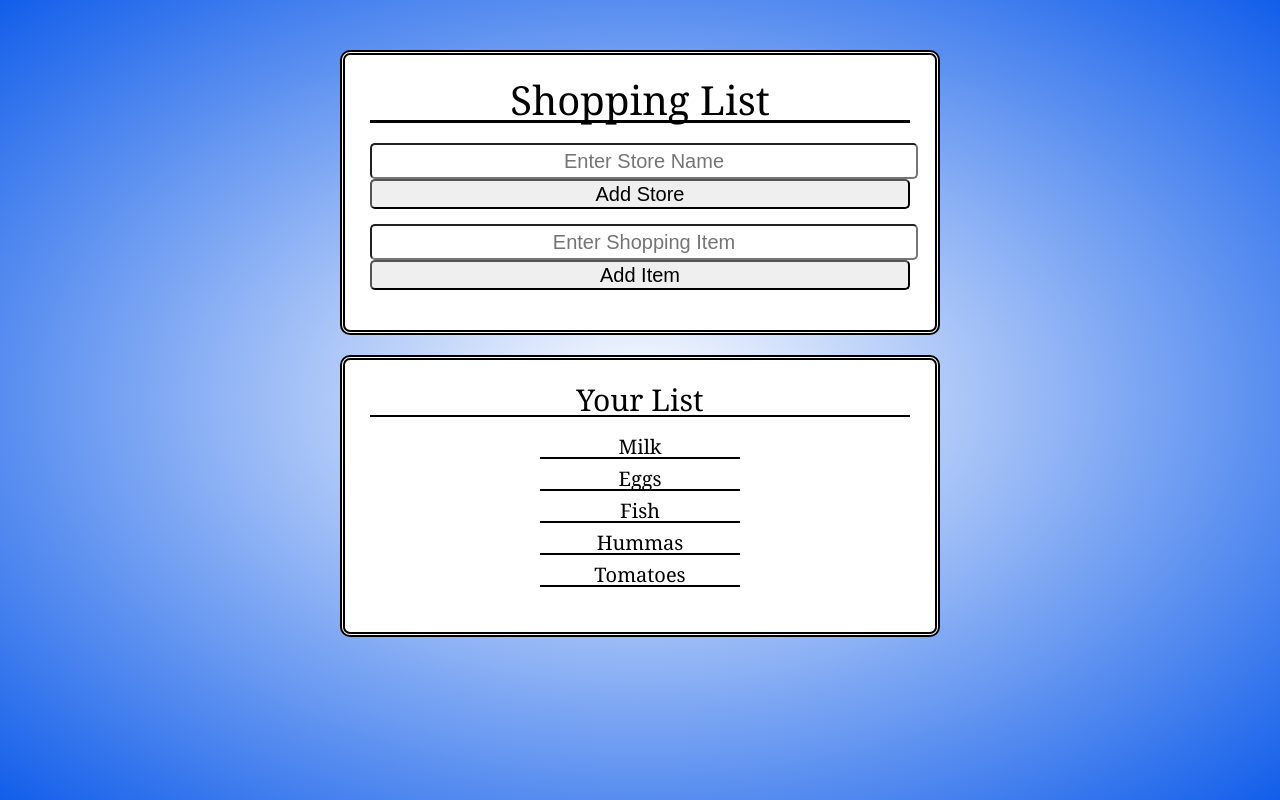
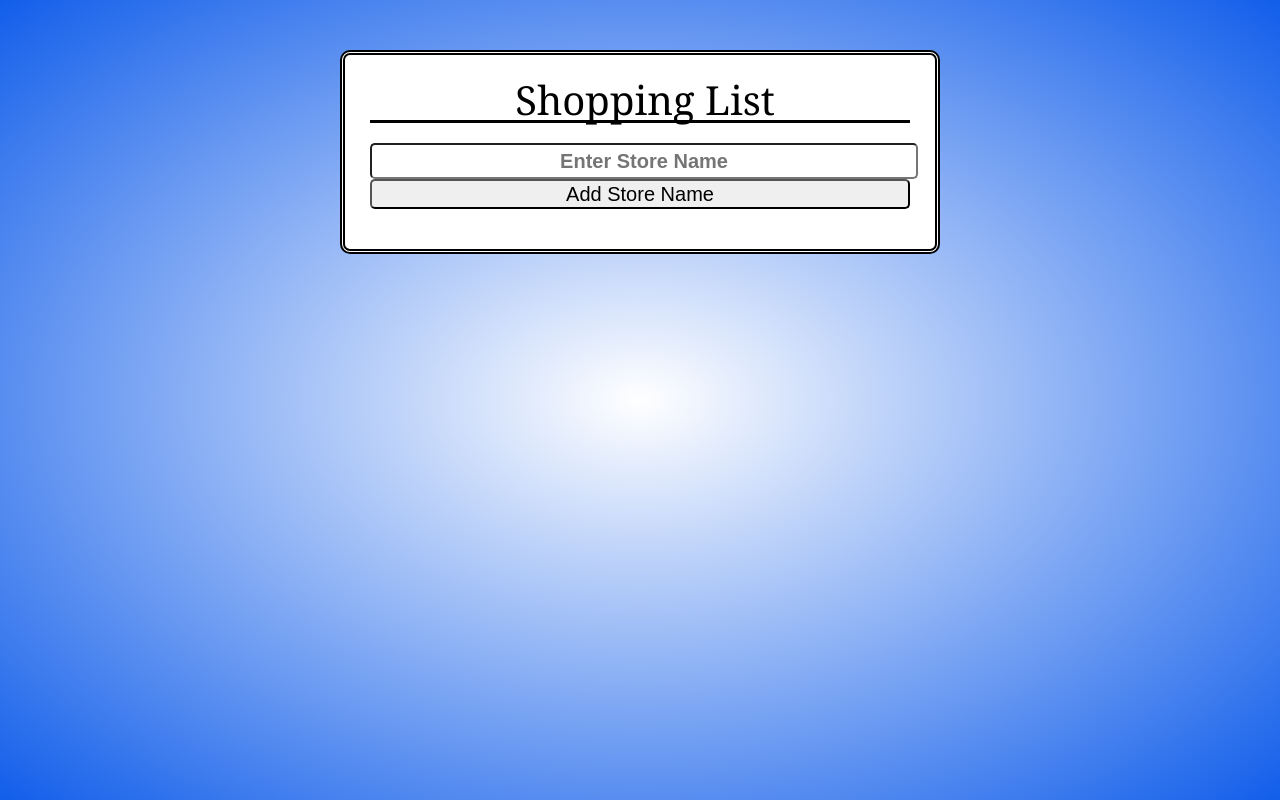
Before and after one commit to toddhollen/shopping, a plain HTML site: page index.html in a window 1280 px wide. Drawn offline with nearby package versions, Linux system fonts and the light colour scheme.

Commit message:
Beginning of Jquery

```diff
--- a/index.html
+++ b/index.html
@@ -15,7 +15,7 @@
 
 <div class="title">
 
-<h1 class="store">Walmart</h1>
+<h1 class="store" data-name='Walmart'></h1>
 
 <h1>Shopping List</h1>
 
@@ -23,26 +23,27 @@
 
 <div class="entry">
 
-<input id="store-input" placeholder="Enter Store Name"/>
-	<button id="store-add">Add Store</button>
+<div id="store-input">
+<input id="store-field" placeholder="Enter Store Name"/>
+	<button type='submit' id="store-add">Add Store Name</button>
+</div>
 
-<input id="list-item" placeholder="Enter Shopping Item"/>
-	<button id="item-add">Add Item</button>
+
+<div id="list-item">
+<input placeholder="Enter Shopping Item"/>
+	<button type='submit' id="item-add">Add Item</button>
+</div>
 
 </div>
 
 </section>
 
-<section ID="list">
+<section class="shopping-list">
 
 <h2> Your List </h2>
 
 <ul class="list">
-	<li>Milk</li>
-	<li>Eggs</li>
-	<li>Fish</li>
-	<li>Hummas</li>
-	<li>Tomatoes</li>
+	<li></li>
 </ul>
 
 
--- a/js/app.js
+++ b/js/app.js
@@ -1,10 +1,25 @@
 $(document).ready(function() {
-	$('#store-add').on('click', function(){
-		alert('store-add clicked');
-		//Set  .store to "inline"\\
-		//Set .store to name inputted\\
-		//Hide Input and Button\\
+
+	//Click Add Store button\\
+	$('#store-input').on('click', 'button', function(){
+
+		//Hide Add Store Form\\
+		$(this).closest('#store-input').css('display','none');
+
+		//Add Store name entered to title\\
+
+
+		//Show Add Item Form\\
+		$('#list-item').slideDown(800);
+
+		//Show Shopping List
+		$('.shopping-list').slideDown(800);
+
+
 	});
+
+
+//Add items to shopping list\\
 	$('#item-add').on('click', function(){
 		alert('item-add clicked');
 		//add item to .list\\
--- a/stylesheet/main.css
+++ b/stylesheet/main.css
@@ -20,20 +20,20 @@ html{
 
 .entry {
 	display: block;
-	min-width: 400px;
+	min-width: 350px;
 	margin-right: auto;
 	margin-left: auto;
 	margin-top: 20px;
 }
 
-#heading, #list{
+#heading, .shopping-list{
 	background-color: white;
 	padding: 25px;
 	border: 5px double black;
 	border-radius: 10px;
 }
 
-#list{
+.shopping-list{
 	margin-top: 20px;
 }
 
@@ -61,6 +61,10 @@ button, input{
 	text-align: center;
 }
 
+input{
+	font-weight: 800;
+}
+
 button{
 	margin-bottom: 15px;
 }
@@ -82,6 +86,12 @@ li{
 	margin-bottom: 10px;
 }
 
-.store{
+/* Jquery Specific */
+
+#list-item{
 	display: none;
 }
+
+.shopping-list{
+	display: none;
+}
```
